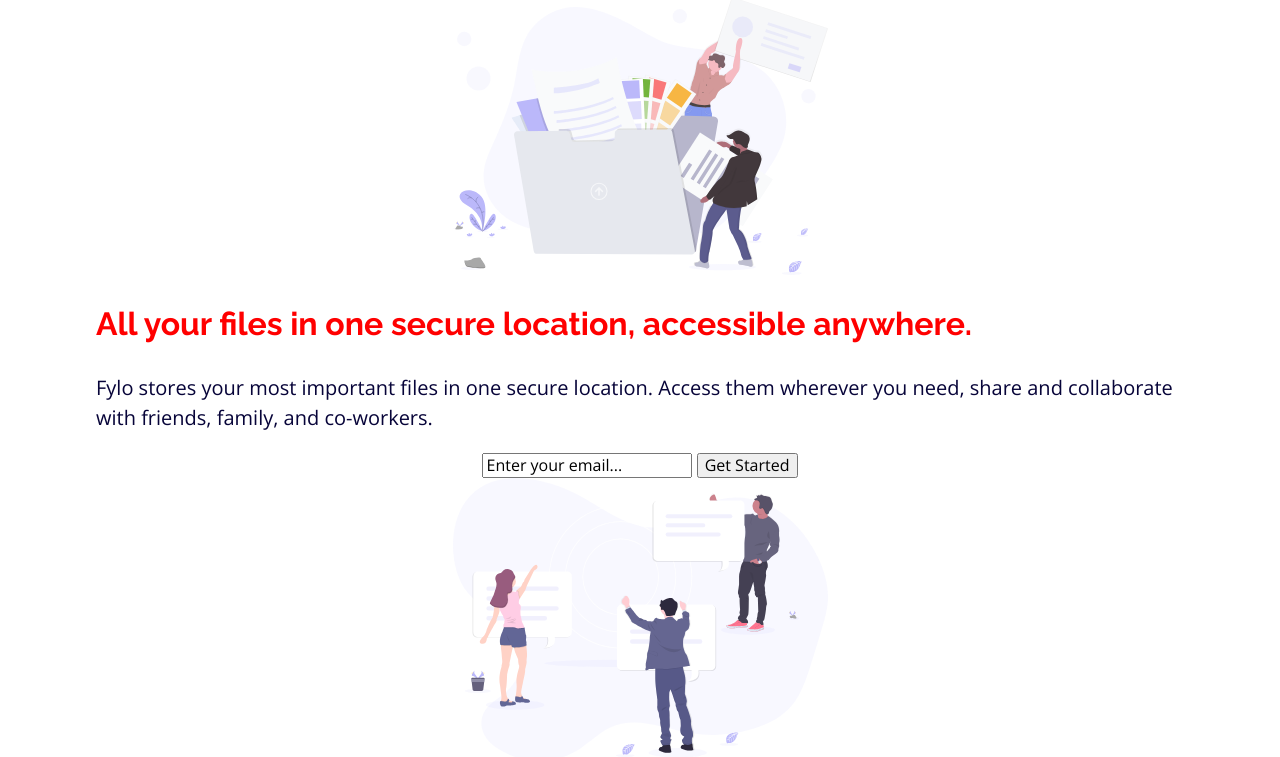
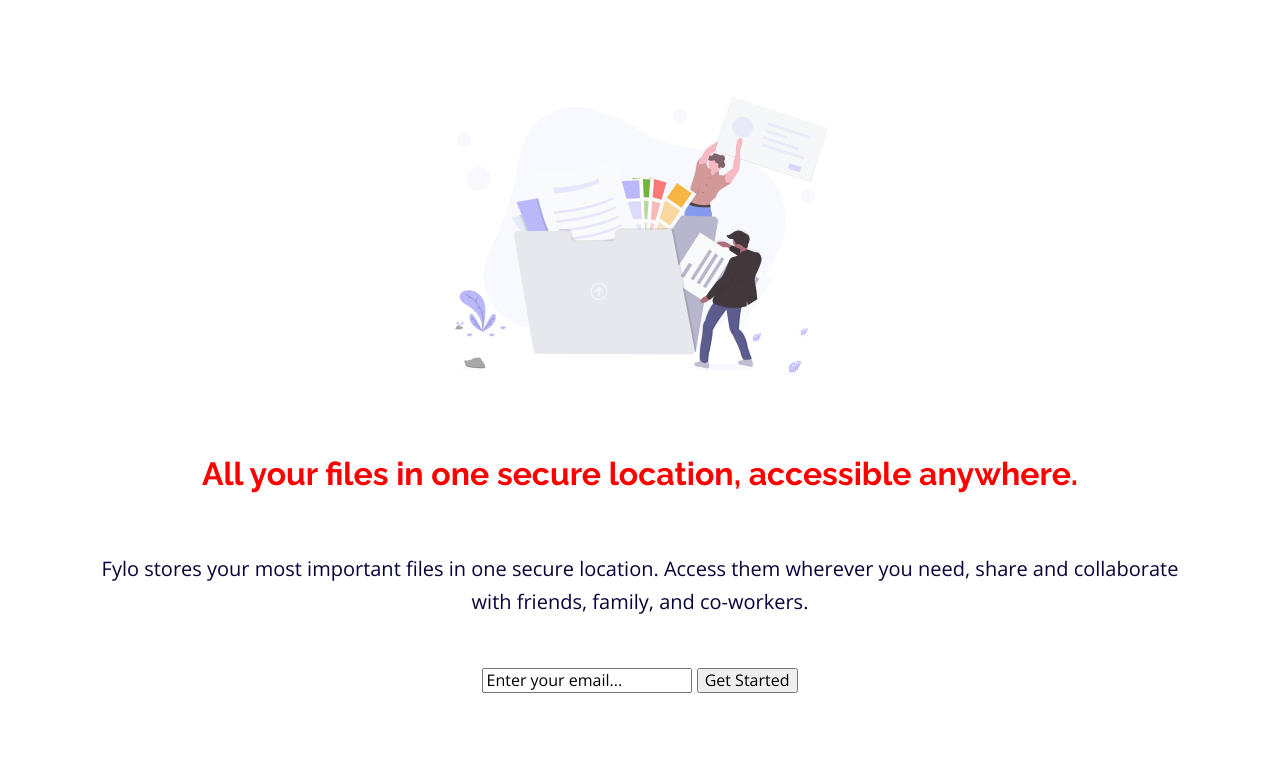
Before and after one commit to mreadv/fylo-landing, a website built with Parcel: page index.html in a window 1280 px wide. Shown: the part 70-827 px from the top of the page. Built offline with nearby package versions, Linux system fonts and the light colour scheme.

Commit message:
Added styles to hero section exception text input areas

```diff
--- a/css/main.css
+++ b/css/main.css
@@ -134,6 +134,14 @@
   text-decoration: none;
 }
 
+h1,
+h2,
+p {
+  padding: 0;
+  margin: 0;
+}
+
+
 h1 {
   font-weight: 700;
   font-size: 2.125em;
@@ -151,6 +159,7 @@
   font-weight: 400;
   line-height: 1.5em;
 }
+
 
 img {
   max-width: 375px;
@@ -202,6 +211,28 @@
 
 
 
+/* -------- MAIN ---------*/
+
+
+
+
+/* -------- Main - Hero ---------*/
+
+
+#hero .content-wrapper {
+  padding: 100px 0 100px 0;
+  width: 85%;
+}
+
+#hero .description {
+  padding: 50px 0 50px 0;
+  text-align: center;
+}
+
+#hero .description p {
+  line-height: 1.625em;
+  padding-top: 30px;
+}
 
 
 
--- a/index.html
+++ b/index.html
@@ -74,7 +74,7 @@
         <figure>
           <img class="illustration" src="img/illustration-1.svg" alt="Vector illustration of two people organizing a life-sized folder and files">
         </figure>
-        <div>
+        <div class="description">
           <h1>
             All your files in one secure location, accessible anywhere.
           </h1>
```
